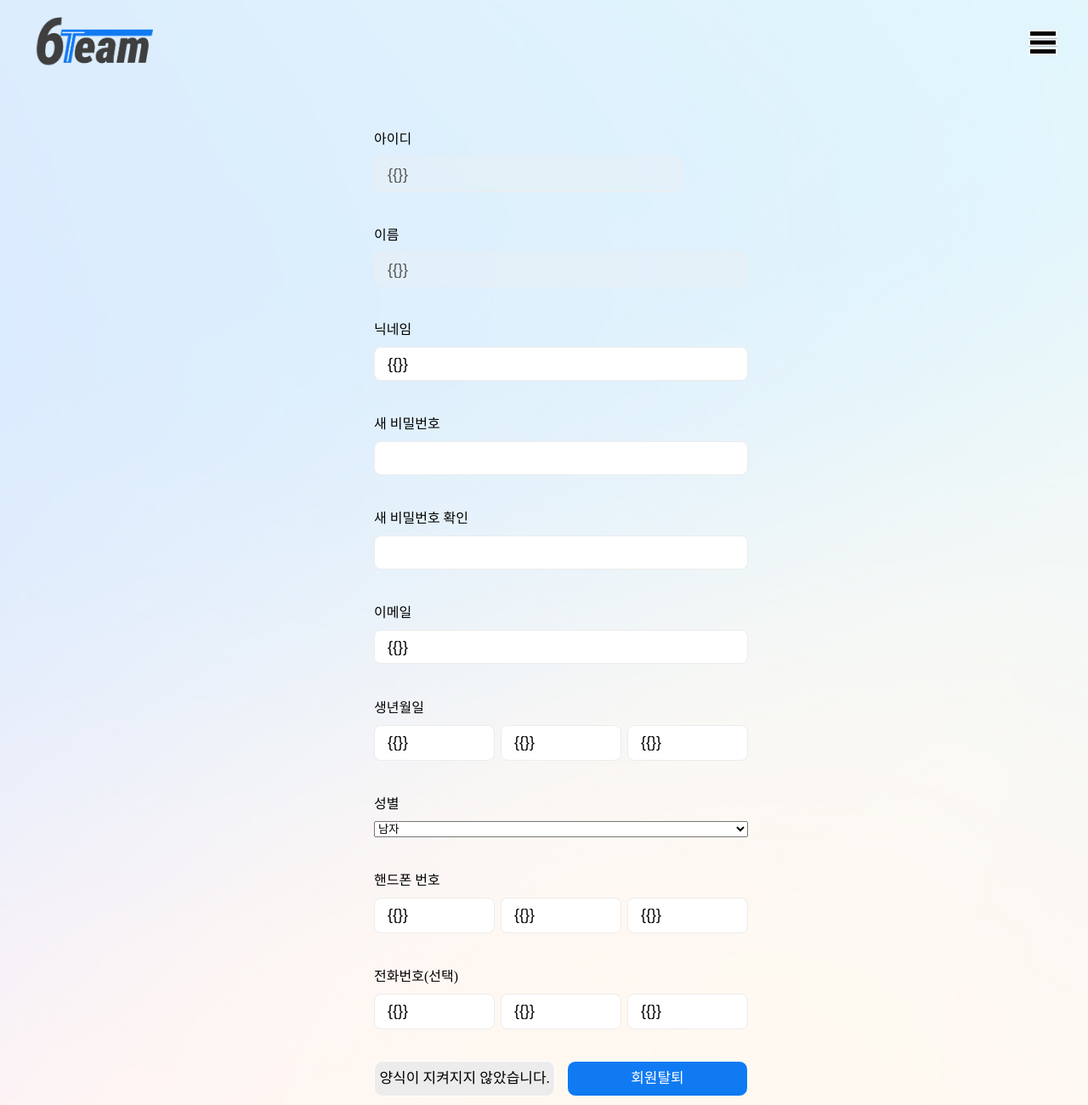
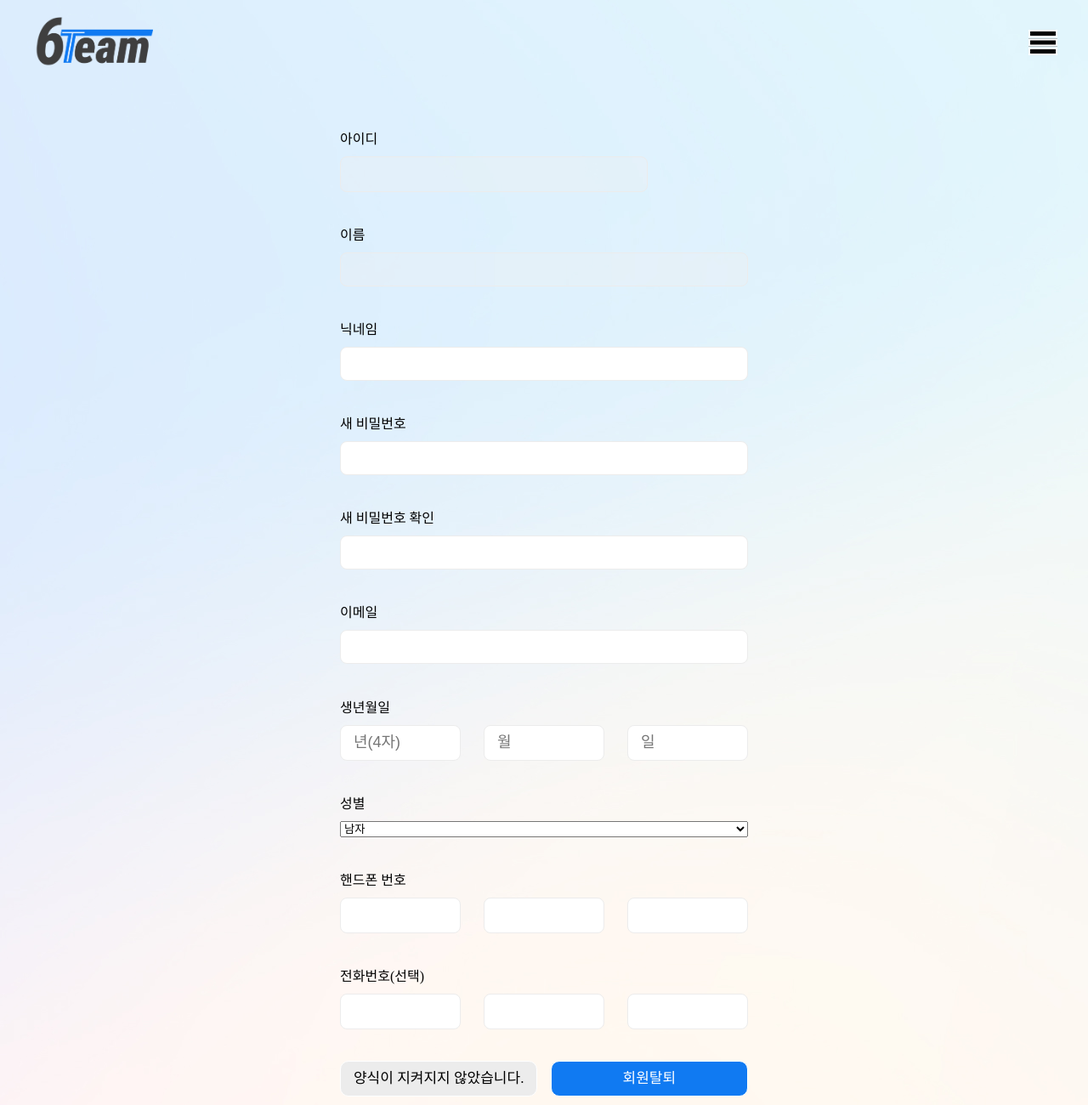
Before and after one commit to green-kong/team6_login_board, a website: page views/user/profile.html in a window 1280 px wide. Shown: the top 1300 px of the page at 85% size. Drawn offline with nearby package versions, Linux system fonts and the light colour scheme; files that its build step writes are made by us from their sources.

Commit message:
feat: user/profile nunjucks setting

```diff
--- a/views/user/profile.html
+++ b/views/user/profile.html
@@ -1,54 +1,14 @@
-<!DOCTYPE html>
-<html lang="en">
-  <head>
-    <meta charset="UTF-8" />
-    <meta http-equiv="X-UA-Compatible" content="IE=edge" />
-    <meta name="viewport" content="width=device-width, initial-scale=1.0" />
-    <title>Document</title>
-    <link rel="stylesheet" href="../../public/css/header.css" />
-    <link rel="stylesheet" href="../../public/css/side_menu.css" />
-    <link rel="stylesheet" href="../../public/css/header.css" />
-    <link rel="stylesheet" href="../../public/css/user/profile.css" />
-    <script src="../../public/js/user/profile.js" defer></script>
-  </head>
-  <body>
-    <div id="wrap">
-      <div id="header">
-        <div id="header_wrap">
-          <h1>
-            <a href="#">
-              <img src="/img/LOGO/Logo_transparent.png" id="logo" />
-            </a>
-          </h1>
-          <label for="sidemenu_check" class="sidemenu_btn">
-            <div></div>
-            <div></div>
-            <div></div>
-          </label>
-        </div>
-      </div>
-      <input type="checkbox" id="sidemenu_check" />
-      <div id="side_menu_container"></div>
-      <div id="side_menu">
-        <label for="sidemenu_check" class="sidemenu_btn">
-          <div></div>
-          <div></div>
-        </label>
-        <div id="user_menu">
-          <div>
-            <img src="../../public/img/icon/usericon.png" alt="" />
-            <span> 로그인 해주세요.</span>
-          </div>
-          <ul>
-            <li><a href="#">로그인</a></li>
-            <li><a href="#">회원가입</a></li>
-          </ul>
-        </div>
-        <ul id="category_menu">
-          <li><a href="#">HOME</a></li>
-          <li><a href="#">BOARD</a></li>
-        </ul>
-      </div>
+{% extends "../template/_layout.html" %}
+<!--  -->
+{% block css %}
+<link rel="stylesheet" href="/css/user/profile.css" />
+{% endblock %}
+<!--  -->
+{% block js %}
+<script src="/js/user/profile.js" defer></script>
+{% endblock%}
+<!--  -->
+{% block content %}
 <div id="content">
   <form action="#" method="post">
     <ul id="join_list">
@@ -60,7 +20,7 @@
             name="userid"
             id="userid"
             maxlength="16"
-                  value="{{}}"
+            value=""
             disabled
           />
         </div>
@@ -73,7 +33,7 @@
           name="username"
           id="username"
           maxlength="16"
-                value="{{}}"
+          value=""
           disabled
         />
         <span id="name_span"></span>
@@ -85,7 +45,7 @@
           name="useralias"
           id="useralias"
           maxlength="16"
-                value="{{}}"
+          value=""
         />
         <span id="alias_span"></span>
       </li>
@@ -106,7 +66,7 @@
           name="useremail"
           id="useremail"
           maxlength="32"
-                value="{{}}"
+          value=""
         />
         <span id="email_span"></span>
       </li>
@@ -120,7 +80,7 @@
             placeholder="년(4자)"
             class="one_third_input"
             maxlength="4"
-                  value="{{}}"
+            value=""
           />
           <input
             type="text"
@@ -128,7 +88,7 @@
             placeholder="월"
             class="one_third_input"
             maxlength="2"
-                  value="{{}}"
+            value=""
           />
           <input
             type="text"
@@ -136,7 +96,7 @@
             placeholder="일"
             class="one_third_input"
             maxlength="2"
-                  value="{{}}"
+            value=""
           />
         </div>
         <span id="birth_span"></span>
@@ -157,7 +117,7 @@
             id="usermobile1"
             class="one_third_input"
             maxlength="3"
-                  value="{{}}"
+            value=""
           />
           <input
             type="text"
@@ -165,7 +125,7 @@
             id="usermobile2"
             class="one_third_input"
             maxlength="4"
-                  value="{{}}"
+            value=""
           />
           <input
             type="text"
@@ -173,7 +133,7 @@
             id="usermobile3"
             class="one_third_input"
             maxlength="4"
-                  value="{{}}"
+            value=""
           />
         </div>
         <span id="mobile_span"></span>
@@ -187,7 +147,7 @@
             id="usertel1"
             class="one_third_input"
             maxlength="3"
-                  value="{{}}"
+            value=""
           />
           <input
             type="text"
@@ -195,7 +155,7 @@
             id="usertel2"
             class="one_third_input"
             maxlength="4"
-                  value="{{}}"
+            value=""
           />
           <input
             type="text"
@@ -203,7 +163,7 @@
             id="usertel3"
             class="one_third_input"
             maxlength="4"
-                  value="{{}}"
+            value=""
           />
         </div>
         <span id="tel_span"></span>
@@ -217,6 +177,4 @@
     </ul>
   </form>
 </div>
-    </div>
-  </body>
-</html>
+{% endblock %}
```
Lines whose indentation alone changed are shown as unchanged.
